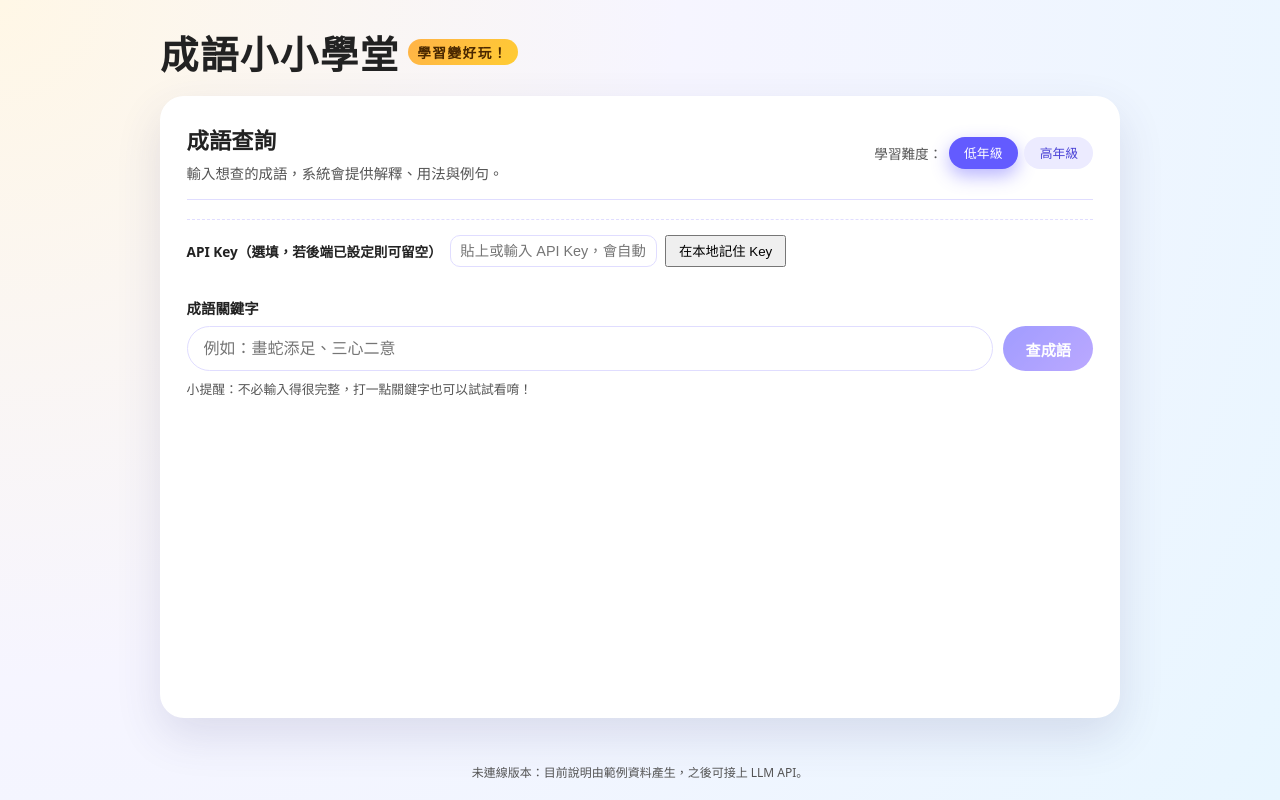
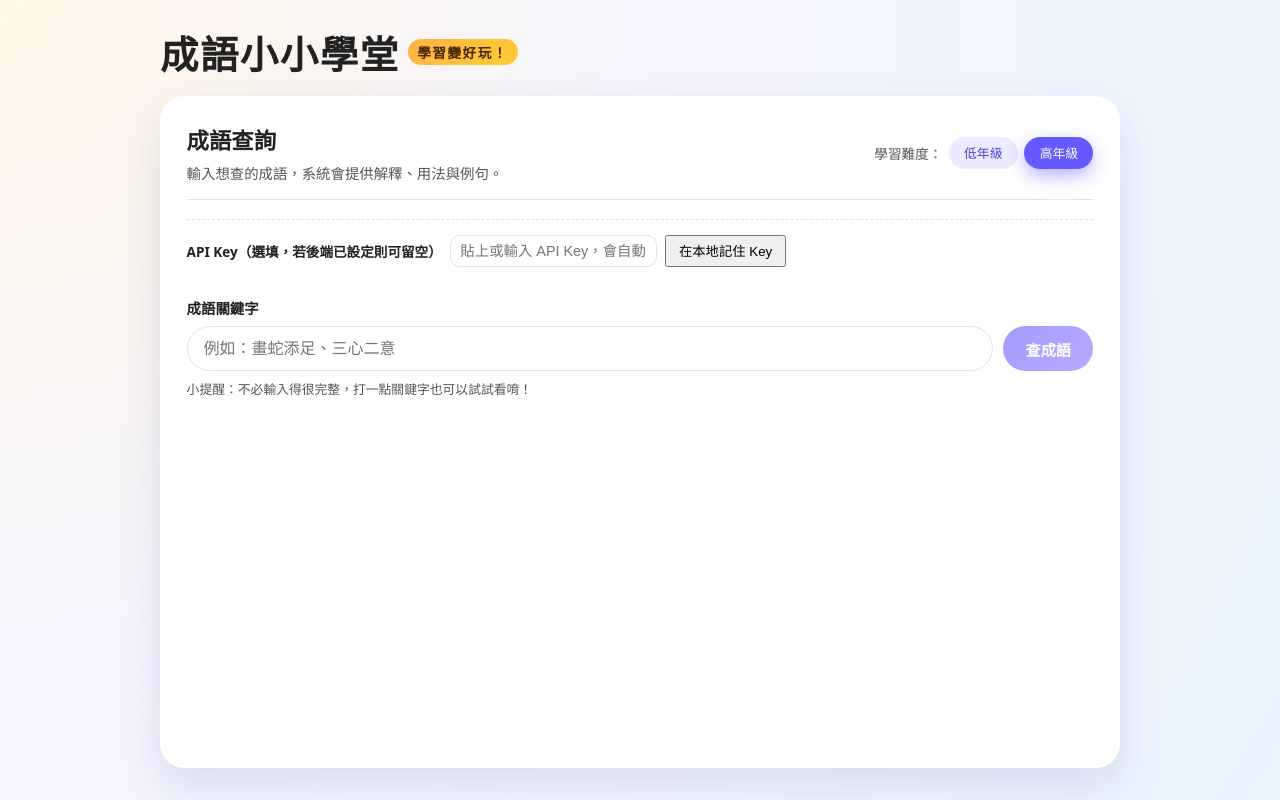
Before and after one commit to T1323/kids-study-app, a React (Vite) app: page / in a window 1280 px wide. Built offline with nearby package versions, Linux system fonts and the light colour scheme; no server answers.

Commit message:
docs: update README and refine UI defaults

```diff
--- a/src/App.tsx
+++ b/src/App.tsx
@@ -11,9 +11,6 @@ export const App = () => {
       <main className="app-main">
         <IdiomSearchView />
       </main>
-      <footer className="app-footer">
-        <span>未連線版本：目前說明由範例資料產生，之後可接上 LLM API。</span>
-      </footer>
     </div>
   );
 };
--- a/src/features/idiom-search/IdiomSearchView.tsx
+++ b/src/features/idiom-search/IdiomSearchView.tsx
@@ -13,7 +13,7 @@ const defaultModelSettings: ModelSettingsValue = {
 };
 
 export const IdiomSearchView = () => {
-  const [level, setLevel] = useState<StudyLevel>("junior");
+  const [level, setLevel] = useState<StudyLevel>("senior");
   const [modelSettings, setModelSettings] = useState<ModelSettingsValue>(defaultModelSettings);
   const [loading, setLoading] = useState(false);
   const [error, setError] = useState<string | null>(null);
```
Also changed, not shown: 2 other files (tests, documents, lock files or other folders).
